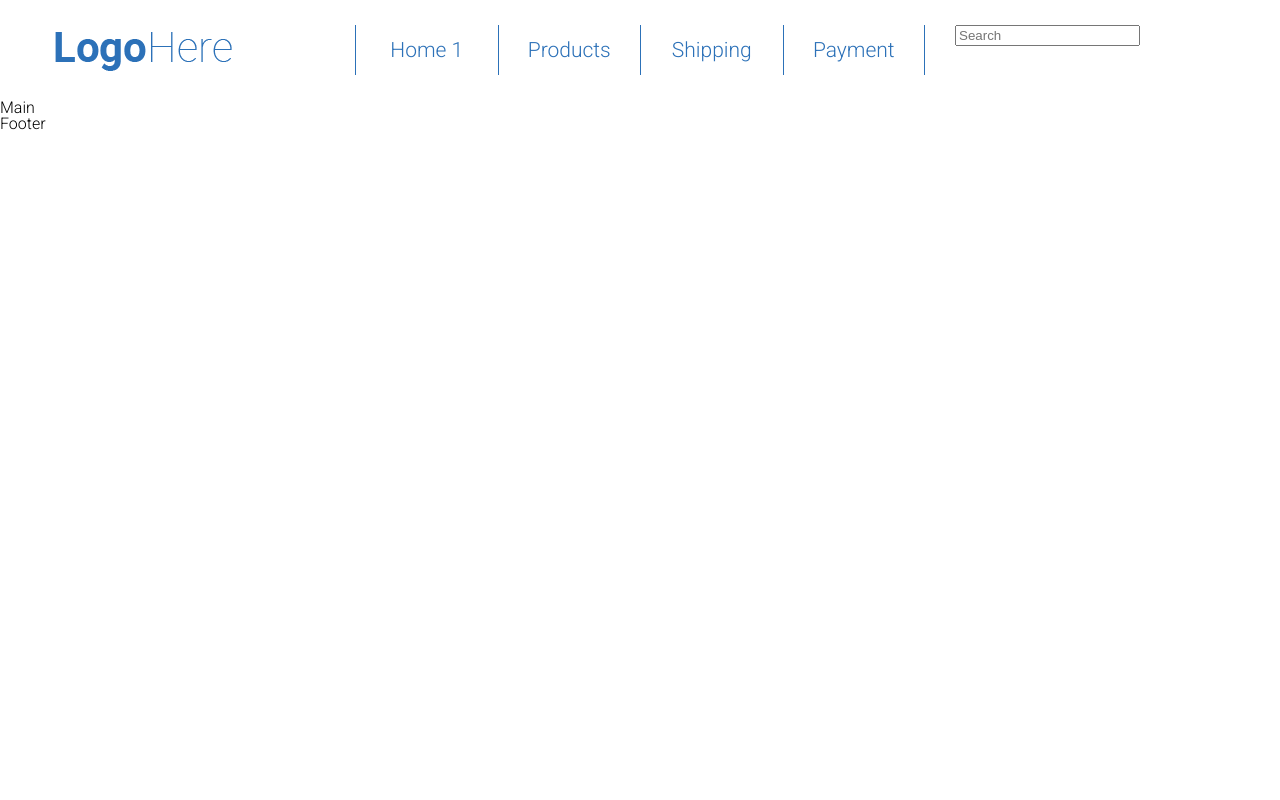
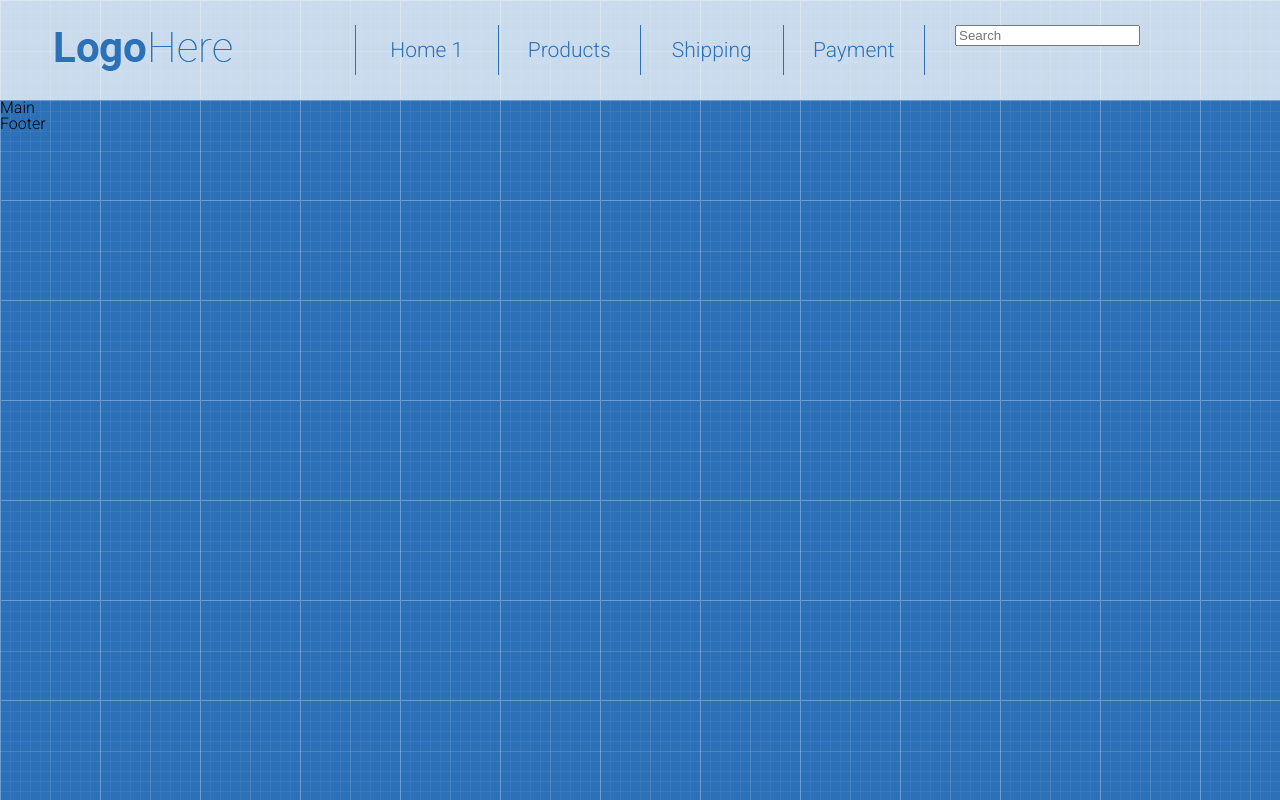
Before and after one commit to Anastasia-Shevch/shop-page, a plain HTML site: page index.html in a window 1280 px wide. Drawn offline with Linux system fonts and the light colour scheme; files whose address does not match are found by name.

Commit message:
index.html

```diff
--- a/index.css
+++ b/index.css
@@ -5,7 +5,7 @@
 
 body {
     font-family: 'Roboto', sans-serif;
-    background-image: url(/lesson-9/images/patt.png);
+    background-image: url(images/patt.png);
 
 }
 .container {
```
